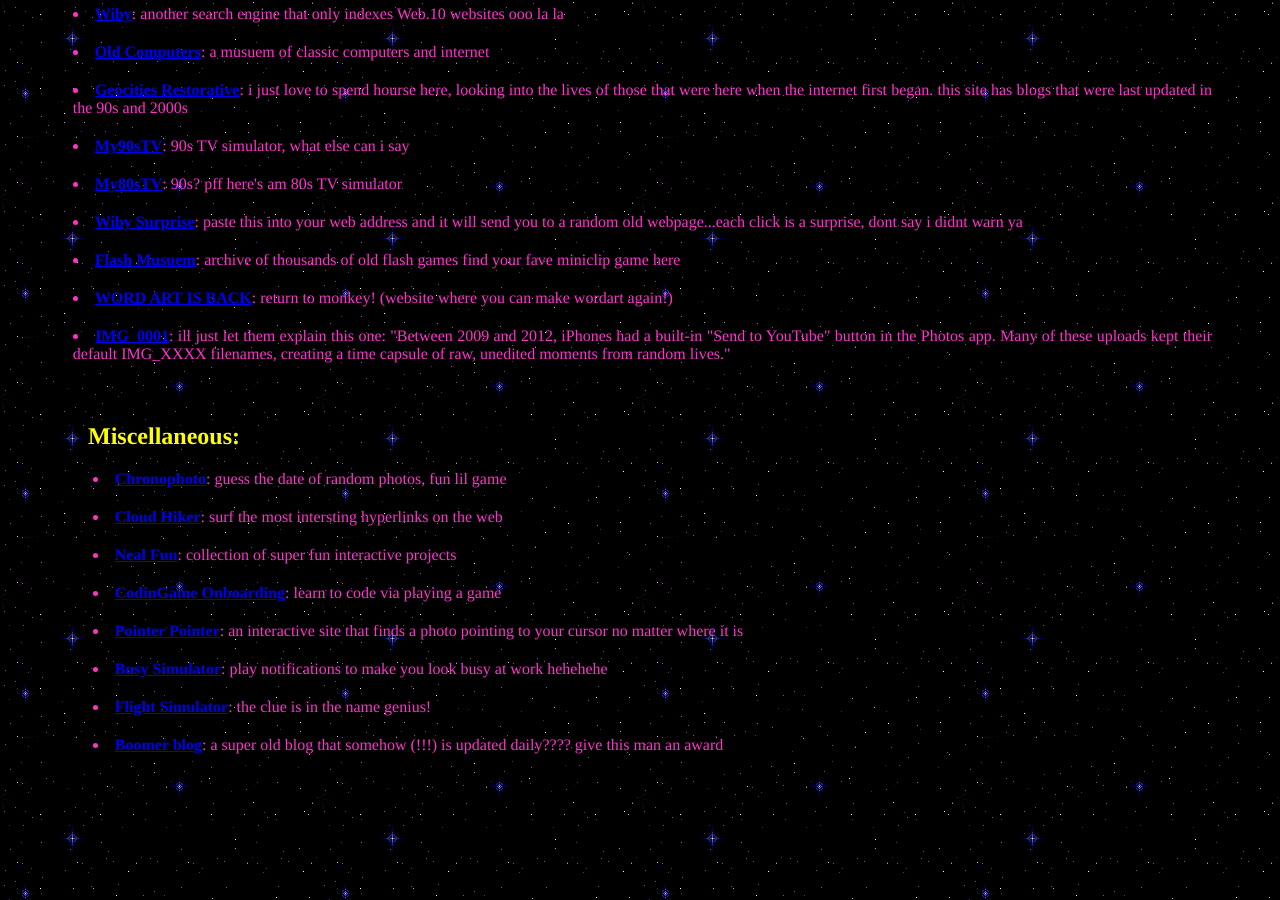
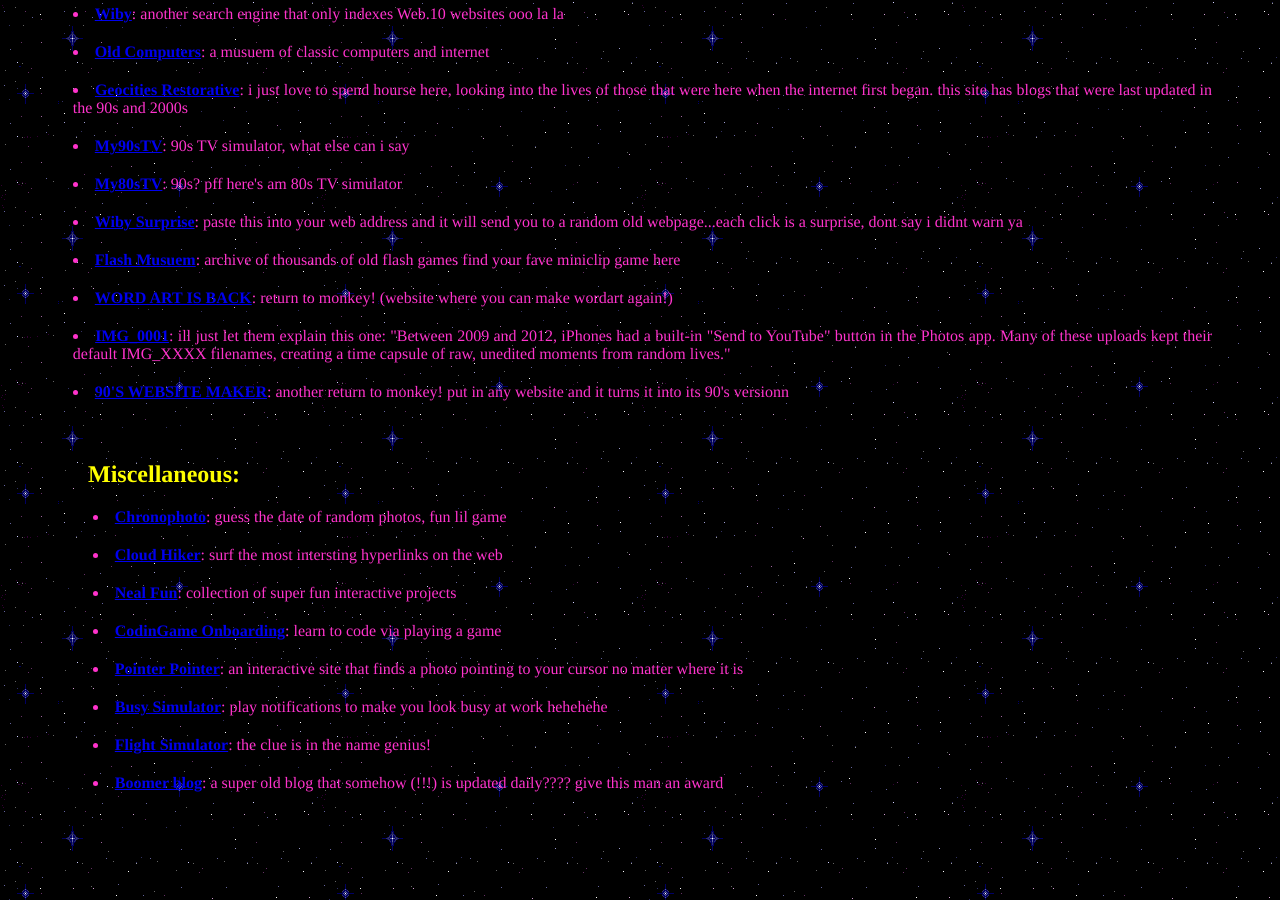
Before and after one commit to Catofminerva/Catofminerva.github.io, a Jekyll site: the page coolsite.html, which Jekyll copies as it is, in a window 1280 px wide and 900 px high, scrolled down 2126 px. Built offline with Jekyll 4.4.1, drawn with Linux system fonts in a browser that asks for light colours.

Commit message:
Update coolsite.html

```diff
--- a/coolsite.html
+++ b/coolsite.html
@@ -197,6 +197,8 @@
     <li><strong><a href="https://flashmuseum.org/">Flash Musuem</a></strong>: archive of thousands of old flash games find your fave miniclip game here</li>
     <li><strong><a href="https://www.makewordart.com/">WORD ART IS BACK</a></strong>: return to monkey! (website where you can make wordart again!)</li>
     <li><strong><a href="https://walzr.com/IMG_0001">IMG_0001</a></strong>: ill just let them explain this one: "Between 2009 and 2012, iPhones had a built-in "Send to YouTube" button in the Photos app. Many of these uploads kept their default IMG_XXXX filenames, creating a time capsule of raw, unedited moments from random lives."</li>
+    <li><strong><a href="https://geocities.live/">90'S WEBSITE MAKER</a></strong>: another return to monkey! put in any website and it turns it into its 90's versionn</li>
+
 
 
             </ul>
```
